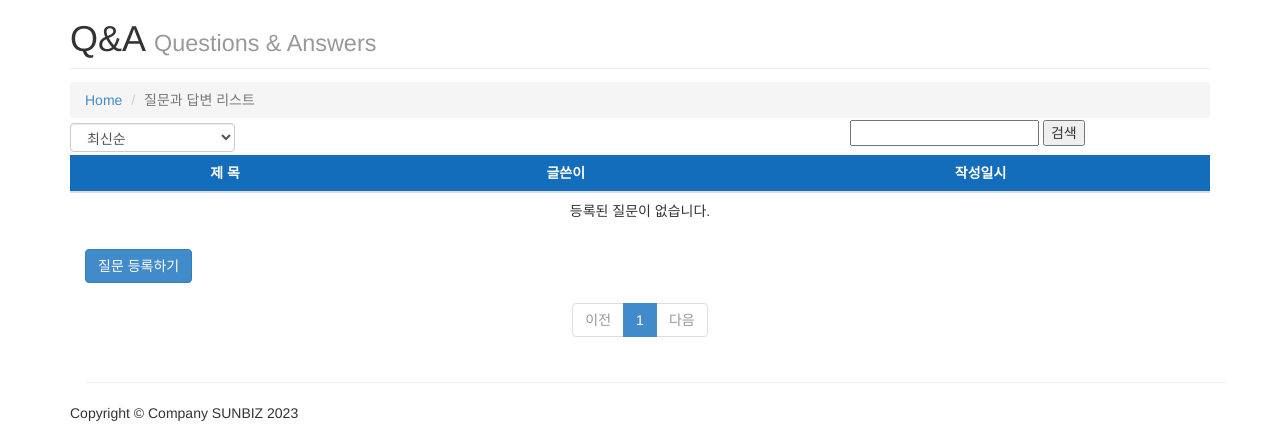
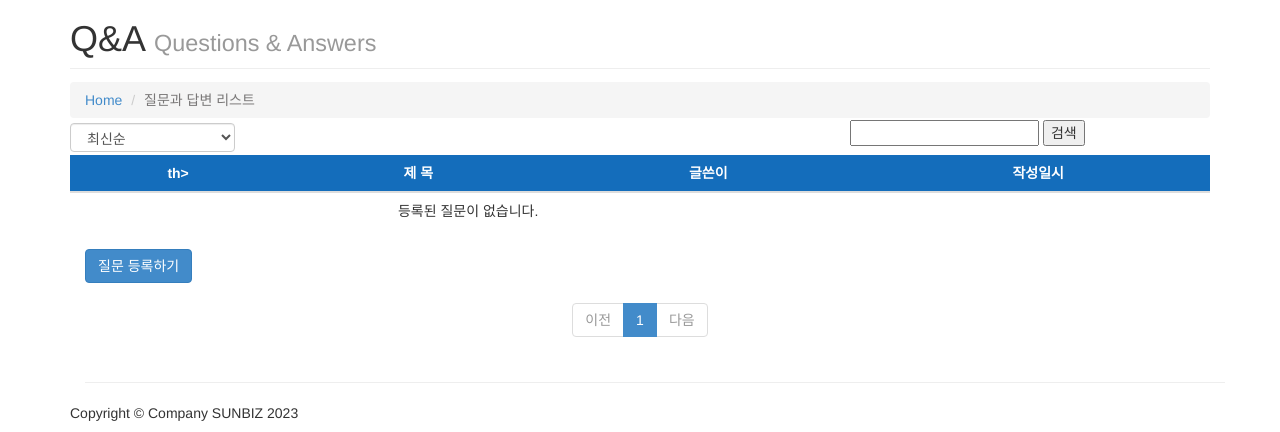
Before and after one commit to ojsun/sunbiz, a Django app: page /qq in a window 1280 px wide. Shown: the part 51-483 px from the top of the page. Run offline with Django 4.2, Linux system fonts and the light colour scheme; data that the repository does not hold is empty; some libraries are stand-ins or nearby versions.

Commit message:
게시판 리스트2

```diff
--- a/templates/community/question_list.html
+++ b/templates/community/question_list.html
@@ -34,7 +34,7 @@
     <table class="table text-center">
         <thead>
             <tr class="text-center"  style="background-color: #146dbb; color:#fff;">
-<!--            <th class="text-center"> 번호 </th>    -->
+                <th class="text-center">  th>
                 <th class="text-center"> 제 목 </th>
                 <th class="text-center"> 글쓴이 </th>
                 <th class="text-center"> 작성일시 </th>
```
